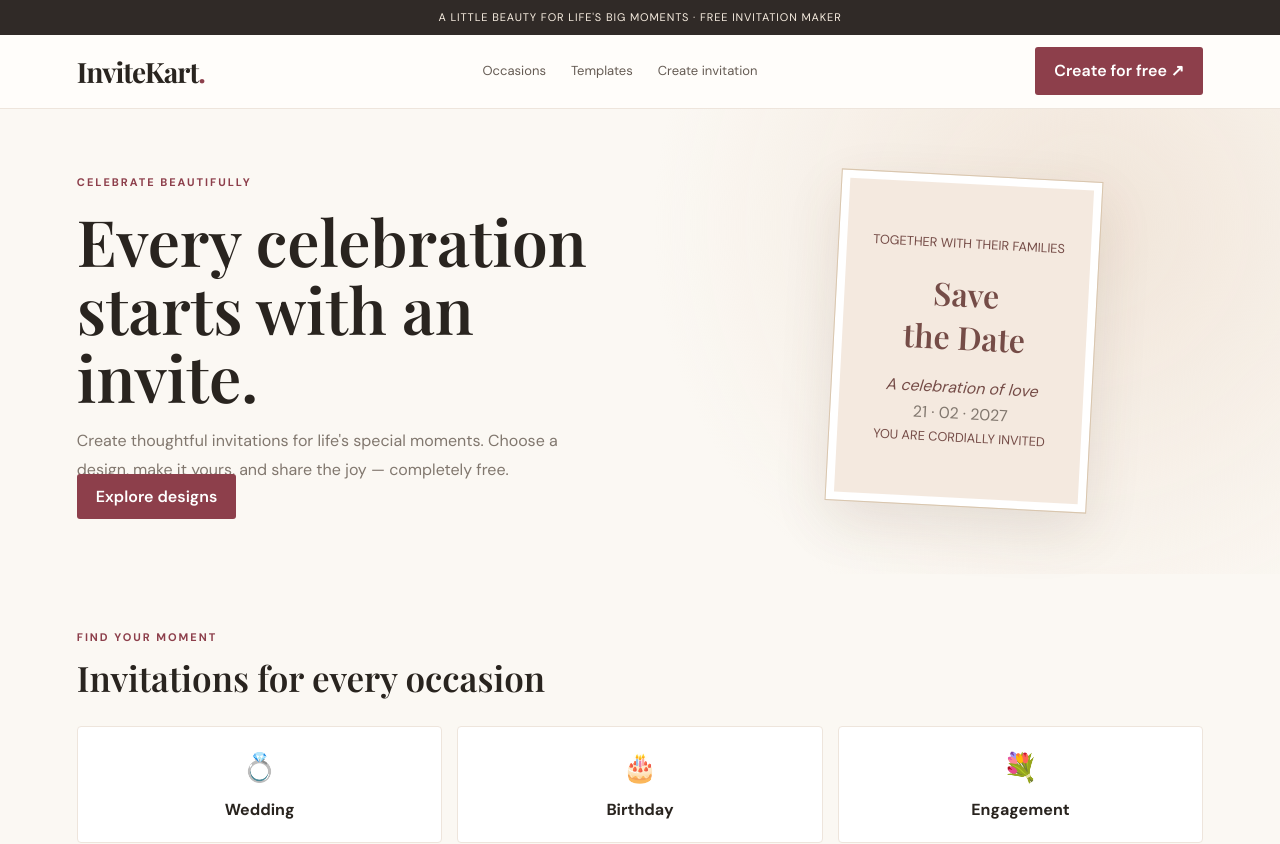
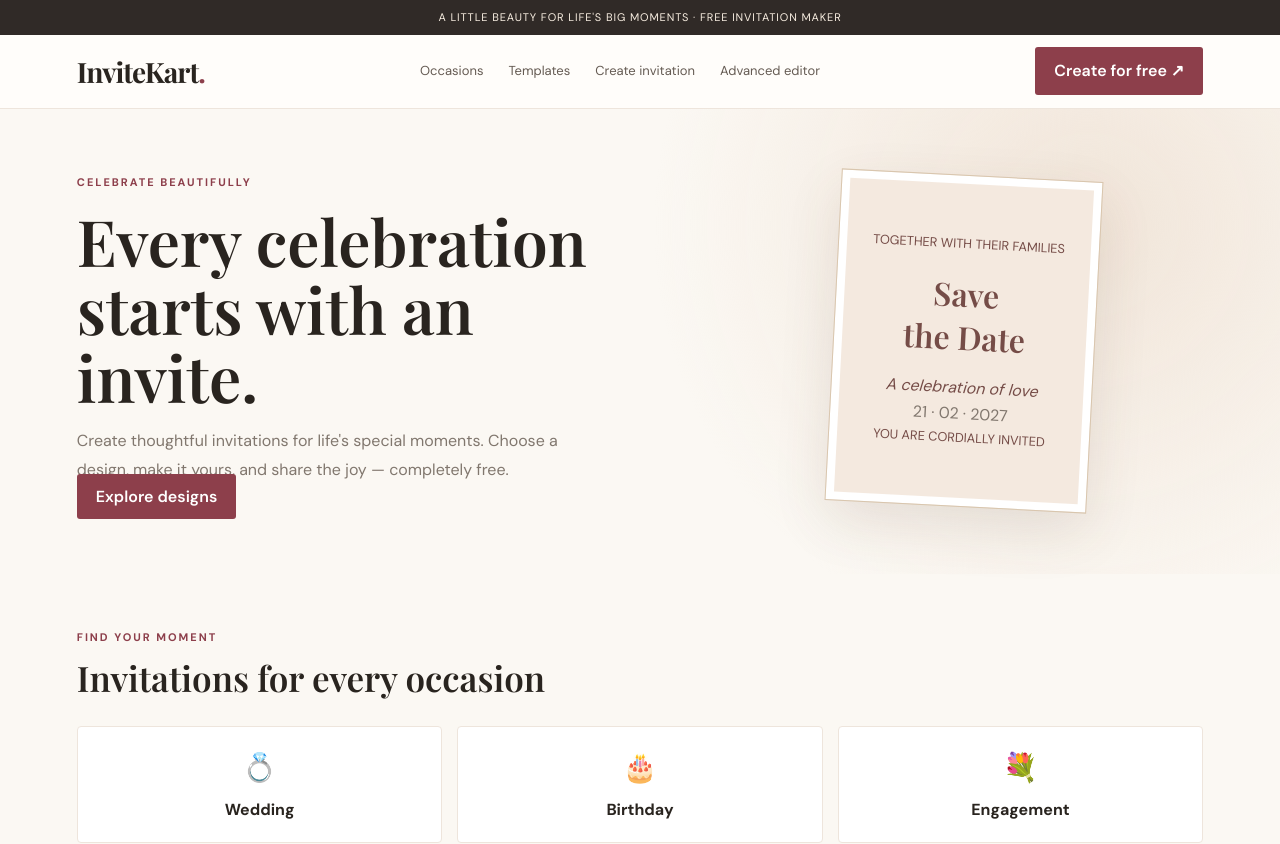
Before and after one commit to gaikwadsachin845-ship-it/invitekart, a Next.js app: page / in a window 1280 px wide. Shown: the top 844 px of the page. Built offline with nearby package versions, Linux system fonts and the light colour scheme.

Commit message:
Add advanced editor navigation link

```diff
--- a/src/app/page.tsx
+++ b/src/app/page.tsx
@@ -8,7 +8,7 @@ export default function Home(){
  const t=copy[lang]; const detail=useMemo(()=>`${date} · ${time}\n${venue}`,[date,time,venue]);
  function useTemplate(i:number){setBg(demos[i].bg);setFg(demos[i].fg);setOccasion(demos[i].occasion);document.getElementById("studio")?.scrollIntoView({behavior:"smooth"});}
  function exportPng(){const c=document.createElement("canvas");c.width=900;c.height=1200;const x=c.getContext("2d");if(!x)return;x.fillStyle=bg;x.fillRect(0,0,900,1200);x.strokeStyle=fg;x.lineWidth=3;x.strokeRect(45,45,810,1110);x.fillStyle=fg;x.textAlign="center";x.font="24px Arial";x.fillText(occasion.toUpperCase()+" · YOU ARE INVITED",450,250);x.font=`bold 70px ${font}`;x.fillText(name.slice(0,24),450,450);x.font=`italic 32px ${font}`;wrap(x,message,450,610,700,44);x.font="25px Arial";wrap(x,detail,450,900,700,42);const a=document.createElement("a");a.download="invitekart-invitation.png";a.href=c.toDataURL("image/png");a.click();}
- return <><div className="top">A LITTLE BEAUTY FOR LIFE'S BIG MOMENTS · FREE INVITATION MAKER</div><nav className="nav"><div className="brand">InviteKart<span>.</span></div><div className="navlinks"><a href="#occasions">Occasions</a><a href="#designs">Templates</a><a href="#studio">Create invitation</a></div><a className="btn" href="#studio">Create for free ↗</a></nav>
+ return <><div className="top">A LITTLE BEAUTY FOR LIFE'S BIG MOMENTS · FREE INVITATION MAKER</div><nav className="nav"><div className="brand">InviteKart<span>.</span></div><div className="navlinks"><a href="#occasions">Occasions</a><a href="#designs">Templates</a><a href="#studio">Create invitation</a><a href="/editor">Advanced editor</a></div><a className="btn" href="#studio">Create for free ↗</a></nav>
  <header className="hero"><div><div className="eyebrow">{t.eyebrow}</div><h1>{t.headline}</h1><p>{t.intro}</p><a className="btn" href="#designs">{t.browse}</a></div><div className="hero-card"><small>TOGETHER WITH THEIR FAMILIES</small><strong>Save<br/>the Date</strong><em>A celebration of love</em><p>21 · 02 · 2027</p><small>YOU ARE CORDIALLY INVITED</small></div></header>
  <section className="section" id="occasions"><div className="eyebrow">FIND YOUR MOMENT</div><h2>{t.categories}</h2><div className="cats">{occasions.map(o=><button className="cat" key={o.name} onClick={()=>{setOccasion(o.name);document.getElementById("studio")?.scrollIntoView({behavior:"smooth"});}}><span style={{fontSize:28}}>{o.icon}</span><b>{o.name}</b></button>)}</div></section>
  <section className="section" id="designs" style={{background:"#fffdfa"}}><div className="eyebrow">A DESIGN TO LOVE</div><h2>Popular invitation designs</h2><div className="templates">{demos.map((d,i)=><button className="template" key={d.name} onClick={()=>useTemplate(i)}><div style={{background:d.bg,color:d.fg,padding:"45px 12px",minHeight:230,display:"grid",placeContent:"center",border:"1px solid #fff"}}><small>YOU ARE INVITED</small><strong style={{font:"bold 27px Georgia",margin:"15px 0"}}>{i===2?"शुभ विवाह":d.occasion}</strong><span>{i===0?"RIYA & ARJUN":"A SPECIAL DAY"}</span></div><b>{d.name}</b><div className="muted">{d.occasion} · Free</div></button>)}</div></section>
```
